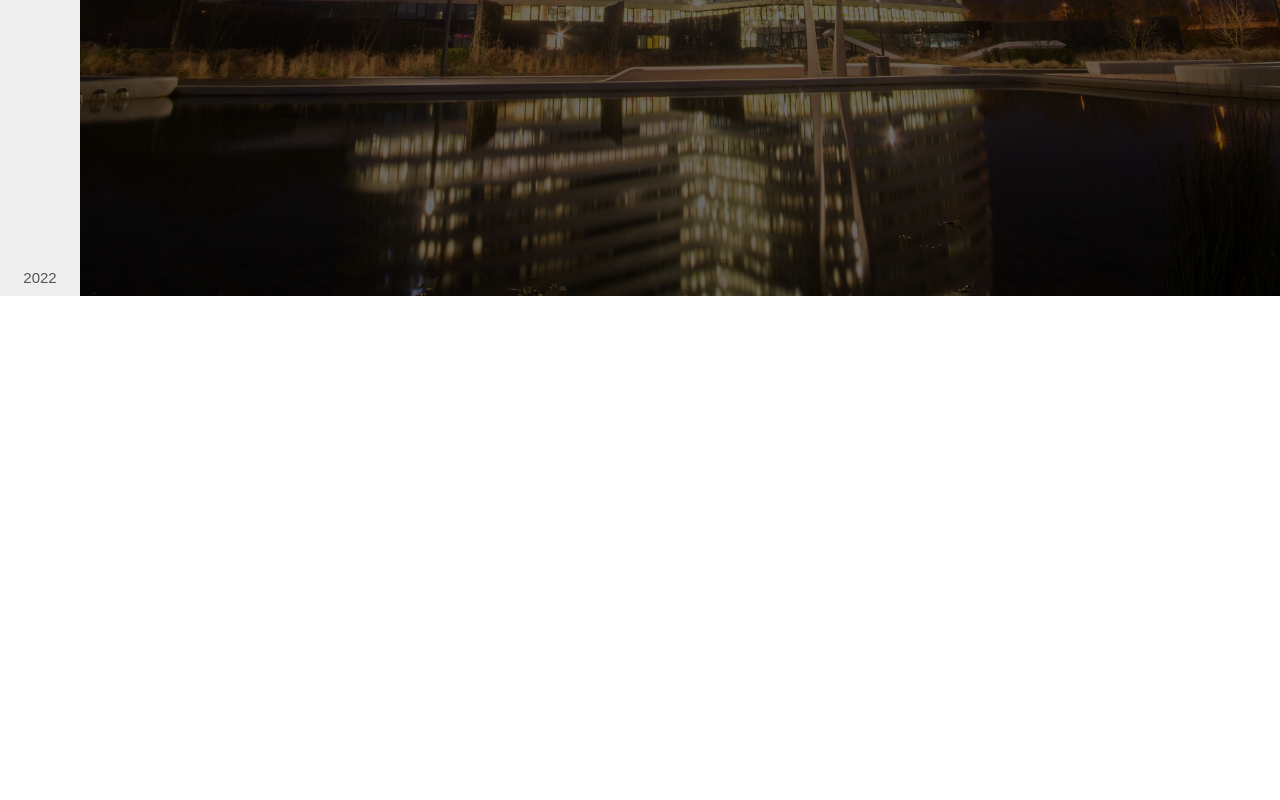
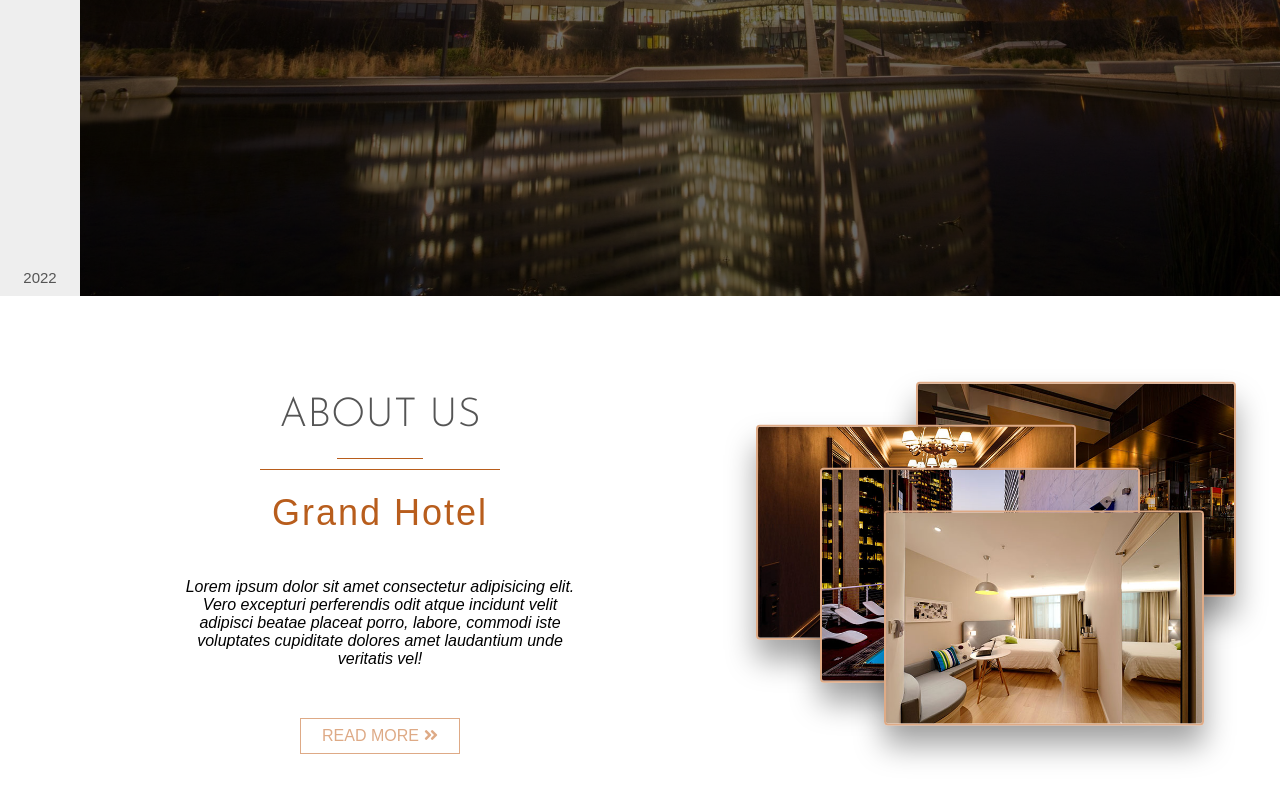
Before and after one commit to MatthewPalmer9/grand-hotel, a React (Create React App) app: page / in a window 1280 px wide. Shown: the part 504-1304 px from the top of the page. Before the commit the page ends 800 px from the top, so only its background shows below. Built offline with nearby package versions, Linux system fonts and the light colour scheme.

Commit message:
Created the About section with animated content and styling.

```diff
--- a/src/App.js
+++ b/src/App.js
@@ -1,3 +1,4 @@
+import About from "./components/About/About";
 import Header from "./components/Header/Header";
 import Navbar from "./components/Navbar/Navbar";
 
@@ -6,6 +7,7 @@ function App() {
     <div className="App">
       <Navbar />
       <Header />
+      <About />
     </div>
   );
 }
--- /dev/null
+++ b/src/components/About/About.jsx
@@ -0,0 +1,28 @@
+export default function About() {
+  return (
+    <section id="#about" className="about-us">
+      <div className="about-us-content">
+        <h1 className="about-us-heading">About Us</h1>
+        <div className="underline">
+          <div className="small-underline"></div>
+          <div className="big-underline"></div>
+        </div>
+        <h3 className="sub-heading">Grand Hotel</h3>
+        <p className="about-us-paragraph">
+          Lorem ipsum dolor sit amet consectetur adipisicing elit. Vero excepturi perferendis odit atque incidunt velit adipisci beatae placeat porro, labore, commodi iste voluptates cupiditate dolores amet laudantium unde veritatis vel!
+        </p>
+        <button className="about-us-button">
+          Read More
+          <i className="fas fa-angle-double-right btn-arrow"></i>
+        </button>
+      </div>
+
+      <div className="about-us-images">
+        <img src="/img/about-us-img-1.jpeg" alt="" className="image image-1"/>
+        <img src="/img/about-us-img-2.jpeg" alt="" className="image image-2"/>
+        <img src="/img/about-us-img-3.jpeg" alt="" className="image image-3"/>
+        <img src="/img/about-us-img-4.jpeg" alt="" className="image image-4"/>
+      </div>
+    </section>
+  )
+}
--- a/src/components/Header/Header.jsx
+++ b/src/components/Header/Header.jsx
@@ -1,5 +1,3 @@
-import React from 'react';
-
 export default function Header() {
   return (
     <header className="header">
--- /dev/null
+++ b/src/styles/about/about.css
@@ -0,0 +1,98 @@
+.about-us {
+  display: flex;
+  margin-left: 8rem;
+}
+
+.about-us-content {
+  display: flex;
+  flex-direction: column;
+  align-items: center;
+  justify-content: center;
+  flex: 0 1 50%;
+  padding: 10rem;
+}
+
+.about-us-heading {
+  font-family: "Josefin Sans", sans-serif;
+  font-size: 4rem;
+  font-weight: 300;
+  text-transform: uppercase;
+  color: var(--dark-grey);
+  margin-bottom: 2.2rem;
+}
+
+.small-underline {
+  width: 8.6rem;
+  height: 0.1rem;
+  background-color: var(--dark-orange);
+  margin: 0 auto 1rem auto;
+}
+
+.big-underline {
+  width: 24rem;
+  height: 0.1rem;
+  background-color: var(--dark-orange);
+  margin-bottom: 2.2rem;
+}
+
+.sub-heading {
+  font-size: 3.6rem;
+  font-weight: 300;
+  letter-spacing: 0.2rem;
+  color: var(--dark-orange);
+  margin-bottom: 4.4rem;
+}
+
+.about-us-paragraph {
+  font-size: 1.6rem;
+  font-style: italic;
+  font-weight: 300;
+  text-align: center;
+  margin-bottom: 5rem;
+}
+
+.about-us-button {
+  width: 16rem;
+  padding: 0.8rem;
+  font-family: "Monserrat", sans-serif;
+  font-size: 1.6rem;
+  text-transform: uppercase;
+  color: var(--orange);
+  background-color: transparent;
+  border: 0.1rem solid var(--orange);
+  outline: none;
+  cursor: pointer;
+}
+.about-us-button .btn-arrow {
+  margin-left: 0.5rem;
+  transition: margin-left 0.4s;
+}
+.about-us-button:hover .btn-arrow {
+  margin-left: 1.6rem;
+}
+
+.about-us-images {
+  flex: 1 1;
+  position: relative;
+}
+.about-us-images .image {
+  width: 32rem;
+  position: absolute;
+  top: 50%;
+  left: 50%;
+  box-shadow: 0 2rem 3rem rgba(0, 0, 0, 0.36);
+  border-radius: 0.4rem;
+  border: 0.2rem solid var(--orange);
+}
+.about-us-images .image-1 {
+  transform: translate(-20%, -90%);
+}
+.about-us-images .image-2 {
+  transform: translate(-70%, -70%);
+}
+.about-us-images .image-3 {
+  transform: translate(-50%, -50%);
+}
+.about-us-images .image-4 {
+  transform: translate(-30%, -30%);
+}/*# sourceMappingURL=about.css.map */
--- /dev/null
+++ b/src/styles/about/about.scss
@@ -0,0 +1,105 @@
+@import "../common/common";
+
+.about-us {
+  display: flex;
+  margin-left: 8rem;
+}
+
+.about-us-content {
+  @include flex-column();
+  justify-content: center;
+  flex: 0 1 50%;
+  padding: 10rem;
+}
+
+.about-us-heading {
+  font-family: 'Josefin Sans', sans-serif;
+  font-size: 4rem;
+  font-weight: 300;
+  text-transform: uppercase;
+  color: var(--dark-grey);
+  margin-bottom: 2.2rem;
+}
+
+.small-underline {
+  width: 8.6rem;
+  height: 0.1rem;
+  background-color: var(--dark-orange);
+  margin: 0 auto 1rem auto;
+}
+
+.big-underline {
+  width: 24rem;
+  height: 0.1rem;
+  background-color: var(--dark-orange);
+  margin-bottom: 2.2rem;
+}
+
+.sub-heading {
+  font-size: 3.6rem;
+  font-weight: 300;
+  letter-spacing: 0.2rem;
+  color: var(--dark-orange);
+  margin-bottom: 4.4rem;
+}
+
+.about-us-paragraph {
+  font-size: 1.6rem;
+  font-style: italic;
+  font-weight: 300;
+  text-align: center;
+  margin-bottom: 5rem;
+}
+
+.about-us-button {
+  width: 16rem;
+  padding: 0.8rem;
+  font-family: 'Monserrat', sans-serif;
+  font-size: 1.6rem;
+  text-transform: uppercase;
+  color: var(--orange);
+  background-color: transparent;
+  border: 0.1rem solid var(--orange);
+  outline: none;
+  cursor: pointer;
+
+  .btn-arrow {
+    margin-left: 0.5rem;
+    transition: margin-left 0.4s;
+  }
+
+  &:hover .btn-arrow {
+    margin-left: 1.6rem;
+  }
+}
+
+.about-us-images {
+  flex: 1 1;
+  position: relative;
+
+  .image {
+    width: 32rem;
+    position: absolute;
+    top: 50%;
+    left: 50%;
+    box-shadow: 0 2rem 3rem rgba(0, 0, 0, 0.36);
+    border-radius: 0.4rem;
+    border: 0.2rem solid var(--orange);
+  }
+
+  .image-1 {
+    transform: translate(-20%, -90%);
+  }
+
+  .image-2 {
+    transform: translate(-70%, -70%);
+  }
+
+  .image-3 {
+    transform: translate(-50%, -50%);
+  }
+
+  .image-4 {
+    transform: translate(-30%, -30%);
+  }
+}
--- a/src/styles/global/global.css
+++ b/src/styles/global/global.css
@@ -4,6 +4,7 @@
   --dark-grey: #555;
   --grey: #777;
   --orange: #deaa86;
+  --dark-orange: #b85d1c;
 }
 
 * {
--- a/src/styles/global/global.scss
+++ b/src/styles/global/global.scss
@@ -4,6 +4,7 @@
   --dark-grey: #555;
   --grey: #777;
   --orange: #deaa86;
+  --dark-orange: #b85d1c;
 }
 
 * {
--- a/src/styles/index.js
+++ b/src/styles/index.js
@@ -1,3 +1,4 @@
+import './about/about.css';
 import './global/global.css';
+import './header/header.css';
 import './navbar/navbar.css';
-import './header/header.css';
```
Also changed, not shown: 2 other files (tests, documents, lock files or other folders).
